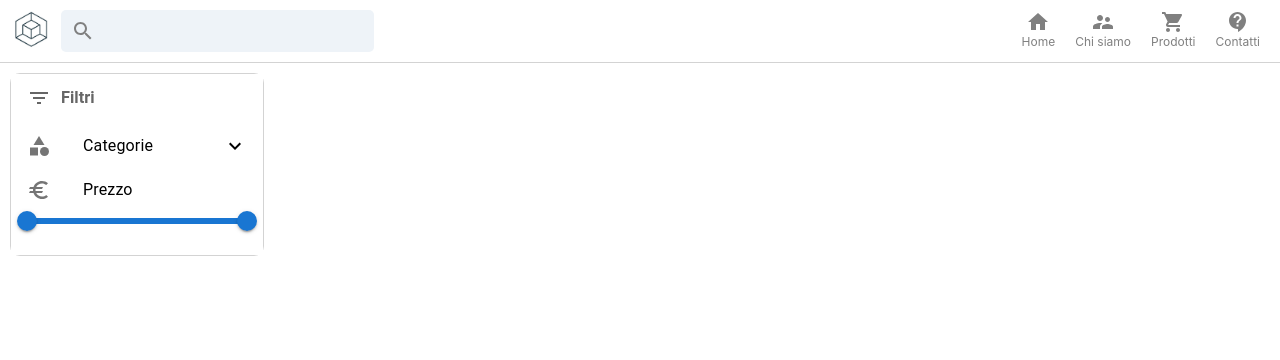
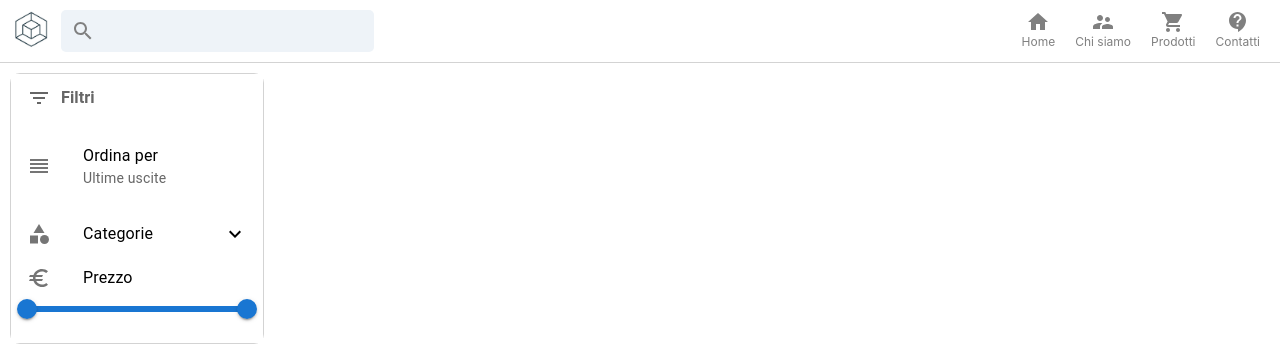
Before and after one commit to ChristianParodi/3d-modeling, a React (Create React App) app: page / in a window 1280 px wide. Shown: the top 360 px of the page. Built offline with nearby package versions, Linux system fonts and the light colour scheme.

Commit message:
Added 'order by' filter

```diff
--- a/src/components/Filter.js
+++ b/src/components/Filter.js
@@ -1,32 +1,60 @@
-import React from 'react';
+import React, { useState } from 'react';
 import './Filter.css'
+
 import marvel_logo from './../assets/marvel_logo.svg'
 import dc_logo from './../assets/dc_logo.svg'
+
 import ListSubheader from '@mui/material/ListSubheader';
 import List from '@mui/material/List';
 import ListItemButton from '@mui/material/ListItemButton';
 import ListItemIcon from '@mui/material/ListItemIcon';
 import ListItemText from '@mui/material/ListItemText';
+import ListItem from '@mui/material/ListItem';
 import Slider from '@mui/material/Slider';
 import Collapse from '@mui/material/Collapse';
-
-import { grey } from '@mui/material/colors';
+import MenuItem from '@mui/material/MenuItem';
+import Menu from '@mui/material/Menu';
 
 import ExpandLess from '@mui/icons-material/ExpandLess';
 import ExpandMore from '@mui/icons-material/ExpandMore';
 import FilterListIcon from '@mui/icons-material/FilterList';
 import CategoryIcon from '@mui/icons-material/Category';
 import EuroIcon from '@mui/icons-material/Euro';
+import ReorderIcon from '@mui/icons-material/Reorder';
 
 export default function Filter() {
-  const [open, setOpen] = React.useState(false);
+    const [open, setOpen] = useState(false);
+    const [selectedMenuIndex, setSelectedMenuIndex] = useState(0)
+    const [anchorEl, setAnchorEl] = useState(null)
+    const [price, setPrice] = React.useState([0, 100]);
+
+    const menuOpen = Boolean(anchorEl)
+
+    const menuOptions = [
+        'Ultime uscite',
+        'Prezzo: crescente',
+        'Prezzo: decrescente',
+    ]
 
     const handleClick = () => {
         setOpen(open => !open);
     };
 
-  const [price, setPrice] = React.useState([0, 100]);
+    /* Menu interaction */
+    const handleMenuItemClick = (_, index) => {
+        setSelectedMenuIndex(index)
+        setAnchorEl(null)
+    }
 
+    const handleClickMenuListItem = (event) => {
+        setAnchorEl(event.currentTarget);
+    };
+
+    const handleCloseMenu = () => {
+        setAnchorEl(null)
+    }
+
+    /* Price slider */
     const handlePriceChange = (event, newPrice) => {
         setPrice(newPrice);
     };
@@ -44,6 +72,52 @@ export default function Filter() {
                     </ListSubheader>
                 }
             >
+                {/* Order by */}
+                <List
+                    component="nav"
+                    aria-label="Ordina per"
+                    sx={{ bgcolor: 'background.paper' }}
+                >
+                    <ListItem
+                        button
+                        id="lock-button"
+                        aria-haspopup="listbox"
+                        aria-controls="lock-menu"
+                        aria-label="Ordina per"
+                        aria-expanded={menuOpen ? 'true' : undefined}
+                        onClick={handleClickMenuListItem}
+                    >
+                        <ListItemIcon>
+                            <ReorderIcon />
+                        </ListItemIcon>
+                        <ListItemText
+                            primary="Ordina per"
+                            secondary={menuOptions[selectedMenuIndex]}
+                        />
+                    </ListItem>
+                </List>
+                <Menu
+                    id="lock-menu"
+                    anchorEl={anchorEl}
+                    open={menuOpen}
+                    onClose={handleCloseMenu}
+                    MenuListProps={{
+                        'aria-labelledby': 'lock-button',
+                        role: 'listbox',
+                    }}
+                >
+                    {menuOptions.map((option, index) => (
+                        <MenuItem
+                            key={index}
+                            selected={index === selectedMenuIndex}
+                            onClick={(event) => handleMenuItemClick(event, index)}
+                        >
+                            {option}
+                        </MenuItem>
+                    ))}
+                </Menu>
+                {/* end Order by */}
+                {/* Category */}
                 <ListItemButton onClick={handleClick}>
                     <ListItemIcon>
                         <CategoryIcon />
@@ -55,18 +129,20 @@ export default function Filter() {
                     <List component="div" disablePadding>
                         <ListItemButton sx={{ pl: 10 }}>
                             <ListItemIcon >
-                            <img src={marvel_logo} alt="Marvel" className="filter-item-logo"/>
+                                <img src={marvel_logo} alt="Marvel" className="filter-item-logo" />
                             </ListItemIcon>
                             <ListItemText primary="Marvel" />
                         </ListItemButton>
                         <ListItemButton sx={{ pl: 10 }}>
                             <ListItemIcon>
-                            <img src={dc_logo} alt="DC" className="filter-item-logo"/>
+                                <img src={dc_logo} alt="DC" className="filter-item-logo" />
                             </ListItemIcon>
                             <ListItemText primary="DC Comics" />
                         </ListItemButton>
                     </List>
                 </Collapse>
+                {/* end Category */}
+                {/* Price slider */}
                 <ListItemText>
                     <div className="price-container">
                         <div className="price-filter">
@@ -86,6 +162,7 @@ export default function Filter() {
                         </div>
                     </div>
                 </ListItemText>
+                {/* end Price slider */}
             </List>
         </div>
 
```
Lines whose indentation alone changed are shown as unchanged.
